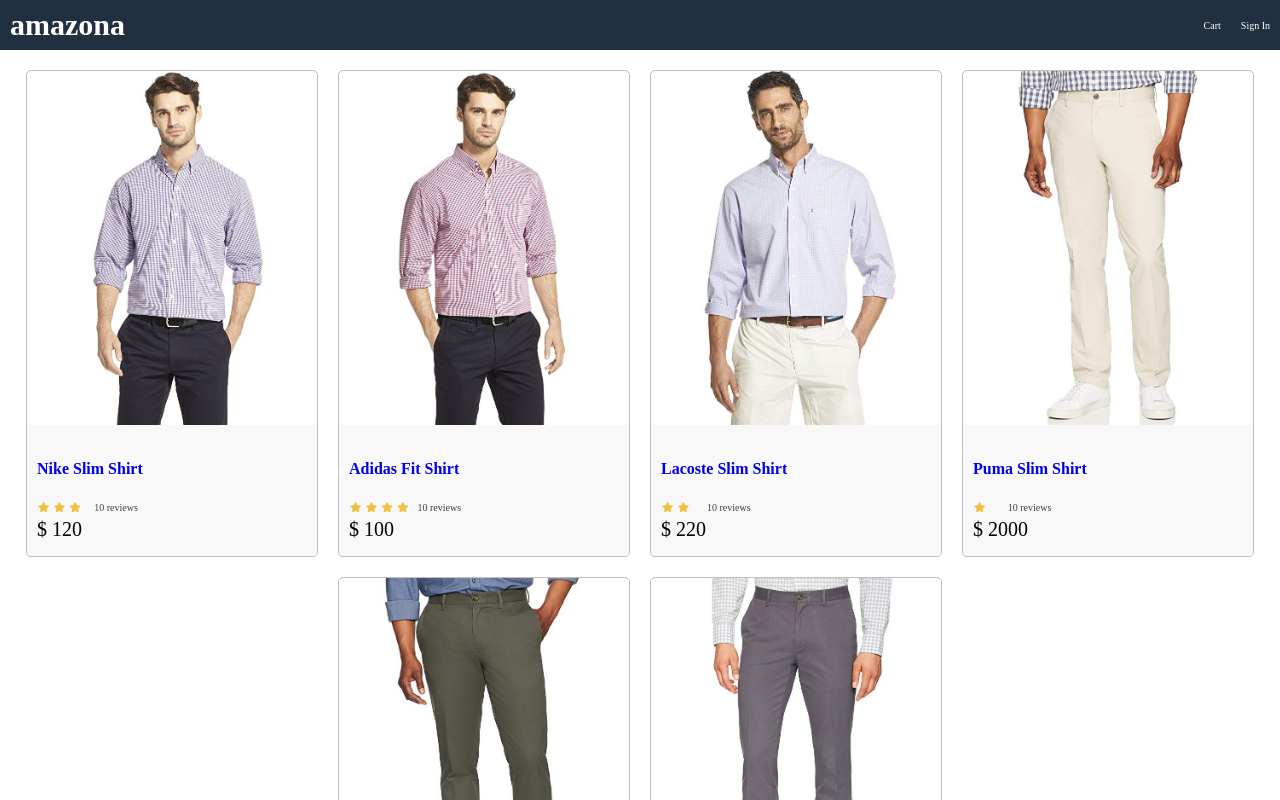
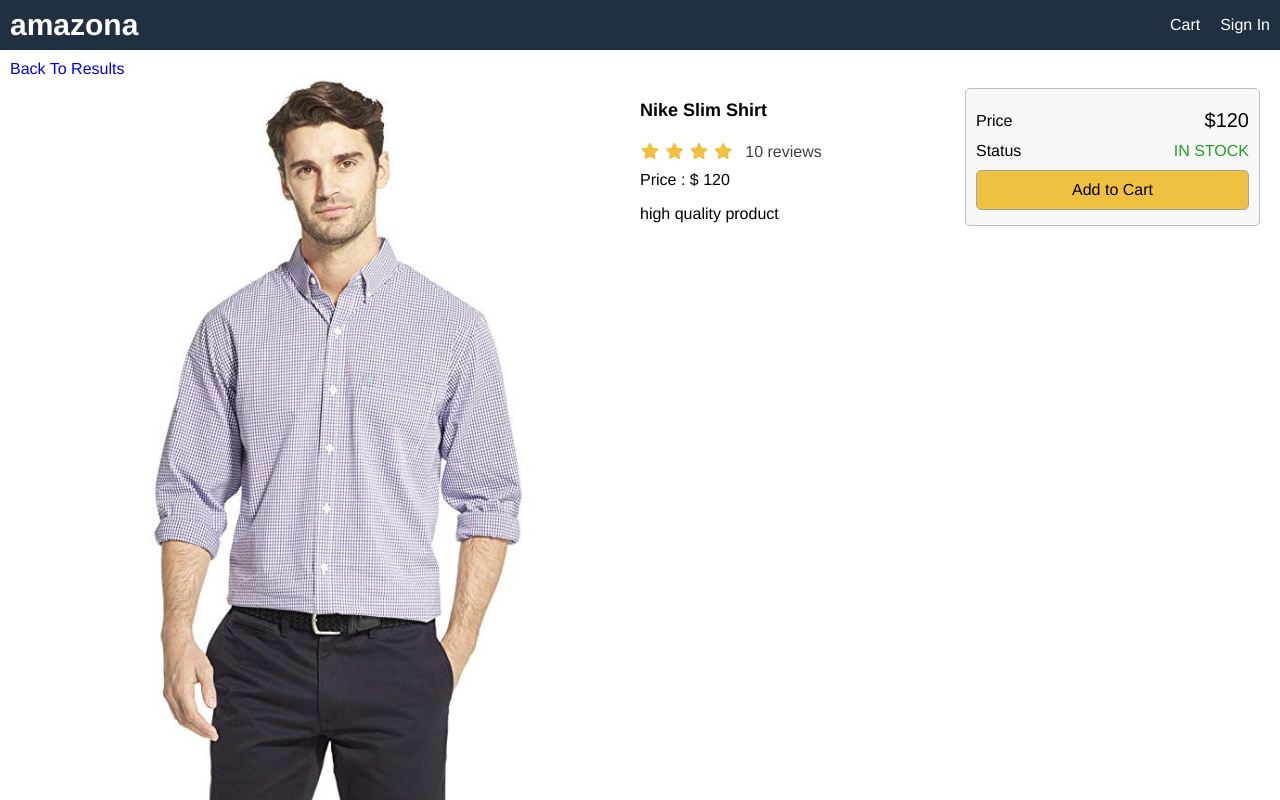
Before and after one commit to AhmedMaqbool/amazona-app, a React (Create React App) app: page /product/1 in a window 1280 px wide. Shown: the top 800 px of the page. Built offline with nearby package versions, Linux system fonts and the light colour scheme.

Commit message:
Added Add to Cart Button and its styling

```diff
--- a/package.json
+++ b/package.json
@@ -8,6 +8,7 @@
     "@testing-library/user-event": "^12.6.0",
     "react": "^17.0.1",
     "react-dom": "^17.0.1",
+    "react-router-dom": "^5.2.0",
     "react-scripts": "4.0.1",
     "web-vitals": "^0.2.4"
   },
--- a/src/App.js
+++ b/src/App.js
@@ -1,11 +1,14 @@
 import React from 'react';
-import data from './data'
-import Product from './Components/Product'
+import {BrowserRouter,Route} from 'react-router-dom';
+import HomeScreen from './Screen/HomeScreen';
+import ProductScreen from './Screen/ProductScreen';
+
 
 
 
 function App() {
   return (
+    <BrowserRouter>
     <div className="grid-container">
     <header className="row">
       <div>
@@ -17,20 +20,12 @@
       </div>
     </header>
     <main>
-      <div>
-        <div className="row center">
-          {
-              data.products.map(product=>(
-
-                       <Product key={product._id} product={product} />
-              ))
-          }
-
-          </div>
-      </div>
+      <Route exact path='/' component={HomeScreen}></Route>
+      <Route path='/product/:id' component={ProductScreen}></Route>
     </main>
     <footer className="row center">All right reserved</footer>
   </div>
+  </BrowserRouter>
 
 
 
--- a/src/Components/Rating.js
+++ b/src/Components/Rating.js
@@ -2,7 +2,7 @@
 
 export const Rating = ({rating,numReviews}) => {
 
-         console.log(rating)
+
     return (
         <div className="rating">
             <span> <i className={
--- /dev/null
+++ b/src/Screen/HomeScreen.js
@@ -0,0 +1,24 @@
+import React from 'react'
+import data from '../data'
+import Product from '../Components/Product'
+
+
+export const HomeScreen = () => {
+    return (
+        <div>
+            <div>
+        <div className="row center">
+          {
+              data.product.map(product=>(
+
+                       <Product key={product._id} product={product} />
+              ))
+          }
+
+          </div>
+      </div>
+        </div>
+    )
+}
+
+export default HomeScreen;
--- /dev/null
+++ b/src/Screen/ProductScreen.js
@@ -0,0 +1,64 @@
+import React from 'react'
+import data from '../data';
+import  Rating from '../Components/Rating'
+import {Link} from 'react-router-dom'
+
+const ProductScreen = (props) => {
+
+   const product = data.product.find((x)=> x._id=== props.match.params.id);
+     if(!product)
+     {
+         return <div>Product Not Found</div>
+     }
+   return (
+
+        <div>
+            <Link to='/'>Back To Results</Link>
+          <div className="row top">
+              <div className="col-2">
+                   <img className="large" src={product.image} alt={product.name}/>
+              </div>
+              <div className="col-1">
+                   <ul>
+                       <li><h1>{product.name}</h1></li>
+                       <li>
+                           <Rating rating={product.rating} numReviews={product.numReviews} ></Rating>
+                       </li>
+                       <li>
+                          Price : $ {product.price}
+                       </li>
+                    <li>
+                        <p>{product.description}</p>
+                    </li>
+                   </ul>
+              </div>
+              <div className="col-1">
+                    <div className="card card-body">
+                        <ul>
+                            <li>
+                                <div className='row'>
+                                   <div>Price</div>
+                                   <div className='price'>${product.price}</div>
+                                </div>
+                            </li>
+                            <li>
+                                <div className='row'>
+                                   <div>Status</div>
+                                  {
+                                      product.countInStock>0?<span className="success">IN STOCK</span>
+                                      : <span className="error">Unavailable</span>
+                                  }
+                                </div>
+                            </li>
+                            <li>
+                                <button className="primary block">Add to Cart</button>
+                            </li>
+                        </ul>
+                    </div>
+              </div>
+          </div>
+        </div>
+    )
+}
+
+export default ProductScreen
--- a/src/data.js
+++ b/src/data.js
@@ -5,81 +5,81 @@
 import img5 from './images/p5.jpg'
 import img6 from './images/p6.jpg'
 
-const data={
-    products:[
+const data = {
+    product: [
       {
-           _id:1,
-            name:"Nike Slim Shirt",
-            category:'Shirt',
-            image:img1,
-            price:120,
-            brand:'Nike',
-            rating:3.5,
-            numReviews:10,
-            description:"hight quality product"
+        _id: '1',
+        name: 'Nike Slim Shirt',
+        category: 'Shirts',
+        image: img1,
+        price: 120,
+        countInStock: 10,
+        brand: 'Nike',
+        rating: 4.5,
+        numReviews: 10,
+        description: 'high quality product',
 
       },
       {
-           _id:2,
-            name:"Adidas Fit Shirt",
-            category:'Shirt',
-            image:img2,
-            price:100,
-            brand:'Addidas',
-            rating:4.5,
-            numReviews:10,
-            description:"hight quality product"
-
+        _id: '2',
+        name: 'Adidas Fit Shirt',
+        category: 'Shirts',
+        image: img2,
+        price: 100,
+        countInStock: 20,
+        brand: 'Adidas',
+        rating: 4.0,
+        numReviews: 10,
+        description: 'high quality product',
       },
       {
-           _id:3,
-            name:"Lacoste Slim Shirt",
-            category:'Shirt',
-            image:img3,
-            price:220,
-            brand:'Lacoste',
-            rating:2.5,
-            numReviews:10,
-            description:"hight quality product"
-
+        _id: '3',
+        name: 'Lacoste Free Shirt',
+        category: 'Shirts',
+        image: img3,
+        price: 220,
+        countInStock: 0,
+        brand: 'Lacoste',
+        rating: 4.8,
+        numReviews: 17,
+        description: 'high quality product',
       },
       {
-           _id:4,
-            name:"Puma Slim Shirt",
-            category:'Pants',
-            image:img4,
-            price:2000,
-            brand:'Puma',
-            rating:1.5,
-            numReviews:10,
-            description:"hight quality product"
-
+        _id: '4',
+        name: 'Nike Slim Pant',
+        category: 'Pants',
+        image: img4,
+        price: 78,
+        countInStock: 15,
+        brand: 'Nike',
+        rating: 4.5,
+        numReviews: 14,
+        description: 'high quality product',
       },
       {
-           _id:5,
-            name:"New Balance Shirt",
-            category:'Shirt',
-            image:img5,
-            price:480,
-            brand:'New Balance',
-            rating:4.5,
-            numReviews:10,
-            description:"hight quality product"
-
+        _id: '5',
+        name: 'Puma Slim Pant',
+        category: 'Pants',
+        image: img5,
+        price: 65,
+        countInStock: 5,
+        brand: 'Puma',
+        rating: 4.5,
+        numReviews: 10,
+        description: 'high quality product',
       },
       {
-           _id:6,
-            name:"Reebok Slim Pant",
-            category:'Shirt',
-            image:img6,
-            price:1890,
-            brand:'Rebook',
-            rating:5,
-            numReviews:10,
-            description:"hight quality product"
-
-        }
-    ]
+        _id: '6',
+        name: 'Adidas Fit Pant',
+        category: 'Pants',
+        image: img6,
+        price: 139,
+        countInStock: 12,
+        brand: 'Adidas',
+        rating: 4.5,
+        numReviews: 15,
+        description: 'high quality product',
+      },
+    ],
   };
-
   export default data;
--- a/src/index.css
+++ b/src/index.css
@@ -6,7 +6,10 @@
 {
   margin: 0;
   height:100vh;
-  font-size: 1.6rem Helvetica;
+  font-size: 1.6rem;
+  font-family:Helvetica,Arial,sans-serif;
+  -webkit-font-smothing:antiliased;
+  -moz-osx-font-smooting:grayscale;
 
 }
 
@@ -66,6 +69,41 @@
 a:hover{
   color: #ff8000;
 }
+ul{
+  padding:0;
+  margin: 0;
+  list-style-type: none;
+
+}
+
+li{
+  margin-top: 1rem;
+}
+
+button{
+  padding: 1rem;
+  border-radius:0.5rem;
+  border: 0.1rem #a4a4a4 solid;
+  font-size: 1.6rem;
+  font-family:Helvetica,Arial,sans-serif;
+  -webkit-font-smothing:antiliased;
+  -moz-osx-font-smooting:grayscale;
+  background-color: #f8f8f8;
+  cursor: pointer;
+}
+
+button:hover{
+  border: 0.1rem #404040 solid ;
+}
+
+button.primary {
+  background-color: #f0c040;
+}
+
+button.block
+{
+  width: 100%;
+}
 
 a.brand{
   color:white;
@@ -74,8 +112,30 @@
 
 }
 
+.row
+{
+  display: flex;
+  flex-wrap: wrap;
+  justify-content:space-between;
+  align-items: center;
+}
+
 .row.center{
   justify-content:center;
+}
+
+.row.top
+{
+  align-items:flex-start;
+}
+
+.col-1
+{
+  flex: 1 1 25rem
+}
+.col-2
+{
+  flex: 2 1 50rem
 }
 
 /* Header */
@@ -100,6 +160,11 @@
 img.medium{
   max-width: 29rem;
   width: 100%;
+}
+
+img.large
+{
+     width: 100%;
 }
 
 /* Card */
@@ -136,3 +201,11 @@
 {
   color: #404040;
 }
+
+/* Alert */
+.success{
+  color: #20a020;
+}
+.error{
+  color: #a02020;
+}
```
Also changed, not shown: 2 other files (tests, documents, lock files or other folders). Lines whose indentation alone changed are shown as unchanged.
